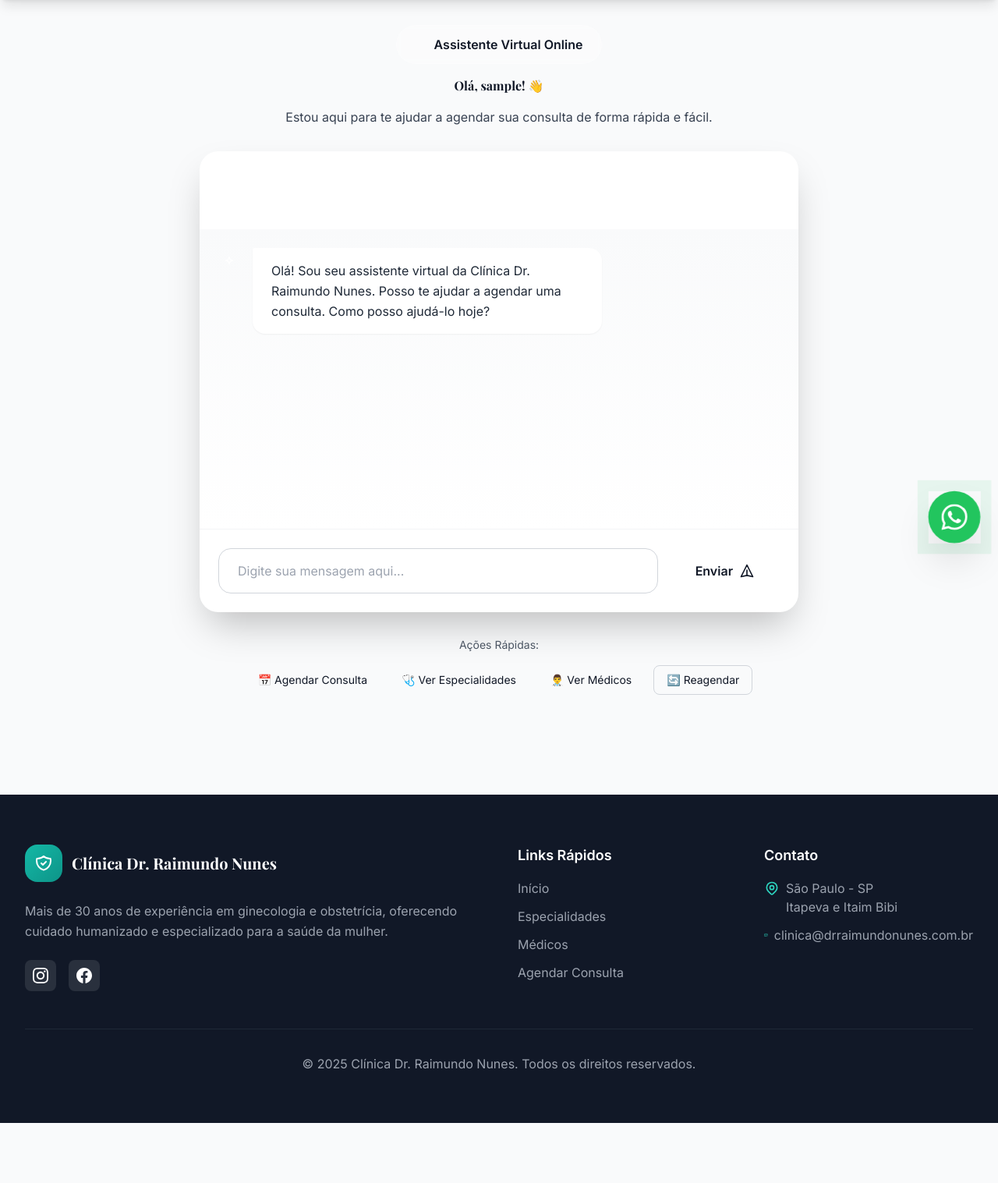
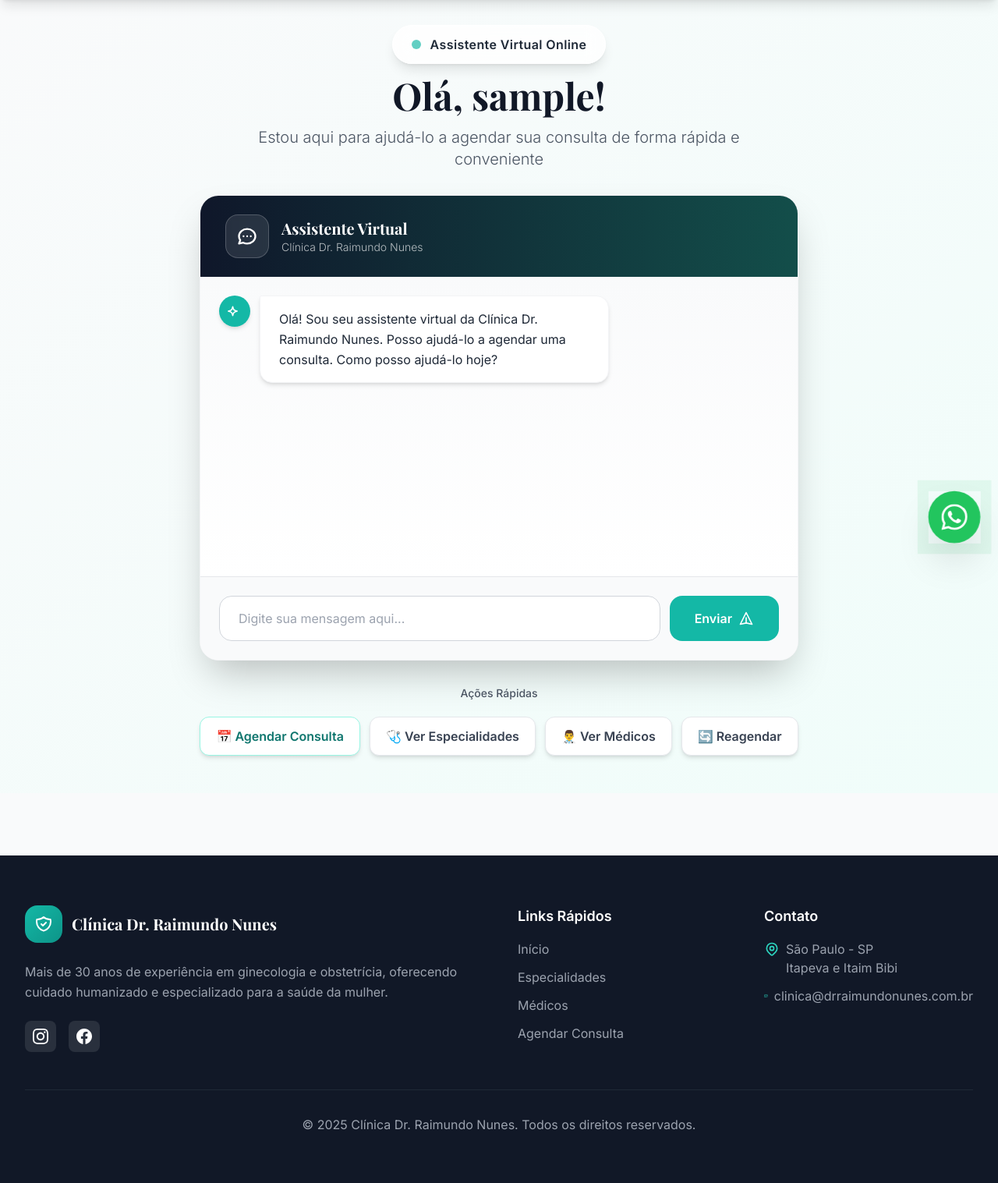
Before and after one commit to lsfrenzel/clinica_raimundo, a Flask app: page /chatbot in a window 1280 px wide. Shown: the part 81-1598 px from the top of the page at 78% size. Before the commit the page ends 1521 px from the top, so only its background shows below. Run offline with Flask 3, Linux system fonts and the light colour scheme; the visitor is signed in with stand-in values (Sample User, id 1); some libraries are stand-ins or nearby versions.

Commit message:
Improve virtual assistant's appearance and fix booking database errors
Update chatbot UI elements and ensure appointments are correctly saved to the database using `db.session.flush()` and `db.session.commit()`.

Replit-Commit-Author: Agent
Replit-Commit-Session-Id: 6941f8b0-671a-4446-be8c-736f50a9fe61
Replit-Commit-Checkpoint-Type: intermediate_checkpoint
Replit-Commit-Screenshot-Url: https://storage.googleapis.com/screenshot-production-us-central1/cf5c5312-4bba-4d30-aaf3-508ebd5562eb/6941f8b0-671a-4446-be8c-736f50a9fe61/b5TdcBx

```diff
--- a/app/templates/chatbot.html
+++ b/app/templates/chatbot.html
@@ -3,48 +3,48 @@
 {% block title %}Assistente Virtual - {{ super() }}{% endblock %}
 
 {% block content %}
-<div class="min-h-screen bg-gradient-cream pt-8 pb-12">
+<div class="min-h-screen bg-gradient-to-br from-gray-50 to-primary-50 pt-8 pb-12">
     <div class="max-w-4xl mx-auto px-4 sm:px-6 lg:px-8">
-        <!-- Header -->
-        <div class="text-center mb-8 fade-in">
-            <div class="inline-flex items-center bg-white/30 rounded-full px-6 py-3 mb-4 backdrop-blur-sm border border-white/20">
-                <div class="w-3 h-3 bg-emerald rounded-full mr-3 animate-pulse"></div>
-                <span class="text-dark-gray font-semibold">Assistente Virtual Online</span>
+        <!-- Header Elegante -->
+        <div class="text-center mb-8 animate-fade-in">
+            <div class="inline-flex items-center bg-white/80 backdrop-blur-md rounded-full px-6 py-3 mb-4 shadow-lg border border-white">
+                <div class="w-3 h-3 bg-gradient-to-r from-primary-500 to-teal-500 rounded-full mr-3 animate-pulse"></div>
+                <span class="text-gray-800 font-semibold tracking-wide">Assistente Virtual Online</span>
             </div>
-            <h1 class="text-heading font-display font-bold text-dark-gray mb-4">
+            <h1 class="text-4xl sm:text-5xl font-display font-bold text-gray-900 mb-4">
                 {% if current_user.is_authenticated %}
-                    Olá, {{ current_user.nome }}! 👋
+                    Olá, {{ current_user.nome.split()[0] }}!
                 {% else %}
-                    Bem-vindo(a)! 👋
+                    Bem-vindo(a)!
                 {% endif %}
             </h1>
-            <p class="text-body-lg text-gray-700 font-body">
-                Estou aqui para te ajudar a agendar sua consulta de forma rápida e fácil.
+            <p class="text-lg sm:text-xl text-gray-600 font-light max-w-2xl mx-auto">
+                Estou aqui para ajudá-lo a agendar sua consulta de forma rápida e conveniente
             </p>
             {% if not current_user.is_authenticated %}
-            <div class="bg-blue-50 border border-blue-200 rounded-xl p-4 mt-4 max-w-2xl mx-auto">
-                <p class="text-sm text-blue-800 mb-2">💡 <strong>Dica:</strong> Para agendar consultas, você precisa fazer login ou criar uma conta.</p>
-                <div class="flex gap-2 justify-center">
-                    <a href="/auth/login" class="btn-teal px-4 py-2 text-sm">Login</a>
-                    <a href="/auth/register" class="btn-emerald px-4 py-2 text-sm">Criar Conta</a>
+            <div class="bg-gradient-to-r from-primary-50 to-teal-50 border border-primary-200 rounded-2xl p-6 mt-6 max-w-2xl mx-auto">
+                <p class="text-sm text-primary-800 mb-4"><strong>💡 Dica:</strong> Para agendar consultas, você precisa estar autenticado.</p>
+                <div class="flex gap-3 justify-center">
+                    <a href="/auth/login" class="bg-white text-primary-700 font-semibold px-6 py-3 rounded-xl shadow-md hover:shadow-lg transition-all duration-300">Login</a>
+                    <a href="/auth/register" class="bg-primary-600 text-white font-semibold px-6 py-3 rounded-xl shadow-md hover:shadow-lg hover:bg-primary-700 transition-all duration-300">Criar Conta</a>
                 </div>
             </div>
             {% endif %}
         </div>
 
-        <!-- Chat Container -->
-        <div class="card-elegant bg-white rounded-3xl shadow-2xl overflow-hidden max-w-3xl mx-auto">
-            <!-- Chat Header -->
-            <div class="gradient-teal text-white px-8 py-6">
+        <!-- Chat Container Elegante -->
+        <div class="bg-white rounded-3xl shadow-2xl overflow-hidden max-w-3xl mx-auto border border-gray-100">
+            <!-- Chat Header Sofisticado -->
+            <div class="bg-gradient-to-r from-slate-900 to-primary-900 text-white px-8 py-6">
                 <div class="flex items-center space-x-4">
-                    <div class="w-12 h-12 bg-white/20 rounded-2xl flex items-center justify-center">
+                    <div class="w-14 h-14 bg-white/10 backdrop-blur-sm rounded-2xl flex items-center justify-center border border-white/20">
                         <svg class="w-7 h-7 text-white" fill="none" stroke="currentColor" viewBox="0 0 24 24">
                             <path stroke-linecap="round" stroke-linejoin="round" stroke-width="2" d="M8 12h.01M12 12h.01M16 12h.01M21 12c0 4.418-4.03 8-9 8a9.863 9.863 0 01-4.255-.949L3 20l1.395-3.72C3.512 15.042 3 13.574 3 12c0-4.418 4.03-8 9-8s9 3.582 9 8z" />
                         </svg>
                     </div>
                     <div>
-                        <h2 class="text-xl font-bold font-heading">Assistente Virtual</h2>
-                        <p class="text-white/80 font-body">Clínica Dr. Raimundo Nunes</p>
+                        <h2 class="text-xl font-bold font-display">Assistente Virtual</h2>
+                        <p class="text-white/70 text-sm font-light">Clínica Dr. Raimundo Nunes</p>
                     </div>
                 </div>
             </div>
@@ -53,36 +53,36 @@
             <div id="chatMessages" class="h-96 overflow-y-auto p-6 space-y-4 bg-gradient-to-b from-gray-50 to-white">
                 <!-- Mensagem inicial do bot -->
                 <div class="flex space-x-3">
-                    <div class="w-8 h-8 gradient-emerald rounded-full flex items-center justify-center flex-shrink-0">
-                        <svg class="w-4 h-4 text-white" fill="none" stroke="currentColor" viewBox="0 0 24 24">
+                    <div class="w-10 h-10 bg-gradient-to-br from-primary-500 to-teal-500 rounded-full flex items-center justify-center flex-shrink-0 shadow-md">
+                        <svg class="w-5 h-5 text-white" fill="none" stroke="currentColor" viewBox="0 0 24 24">
                             <path stroke-linecap="round" stroke-linejoin="round" stroke-width="2" d="M9.813 15.904L9 18.75l-.813-2.846a4.5 4.5 0 00-3.09-3.09L2.25 12l2.846-.813a4.5 4.5 0 003.09-3.09L9 5.25l.813 2.847a4.5 4.5 0 003.09 3.09L15.75 12l-2.847.813a4.5 4.5 0 00-3.09 3.091z" />
                         </svg>
                     </div>
-                    <div class="bg-white rounded-2xl rounded-tl-sm px-6 py-4 shadow-sm max-w-md">
-                        <p class="text-gray-800 font-body leading-relaxed">
+                    <div class="bg-white rounded-2xl rounded-tl-sm px-6 py-4 shadow-md border border-gray-100 max-w-md">
+                        <p class="text-gray-800 leading-relaxed">
                             Olá! Sou seu assistente virtual da Clínica Dr. Raimundo Nunes.
-                            Posso te ajudar a agendar uma consulta. Como posso ajudá-lo hoje?
+                            Posso ajudá-lo a agendar uma consulta. Como posso ajudá-lo hoje?
                         </p>
                     </div>
                 </div>
             </div>
 
-            <!-- Chat Input -->
-            <div class="border-t border-gray-100 p-6">
-                <form id="chatForm" class="flex space-x-4">
+            <!-- Chat Input Refinado -->
+            <div class="border-t border-gray-200 p-6 bg-gray-50">
+                <form id="chatForm" class="flex space-x-3">
                     <input
                         type="text"
                         id="messageInput"
                         placeholder="Digite sua mensagem aqui..."
-                        class="flex-1 border border-gray-300 rounded-2xl px-6 py-4 font-body focus:outline-none focus:border-teal focus:ring-2 focus:ring-teal/20 transition-all duration-200"
+                        class="flex-1 bg-white border border-gray-300 rounded-2xl px-6 py-4 focus:outline-none focus:border-primary-500 focus:ring-2 focus:ring-primary-500/20 transition-all duration-200"
                         autocomplete="off"
                     >
                     <button
                         type="submit"
                         id="sendButton"
-                        class="btn-emerald px-8 py-4 rounded-2xl flex items-center space-x-2 transition-all duration-200 hover:scale-105"
+                        class="bg-gradient-to-r from-primary-500 to-teal-500 text-white font-semibold px-8 py-4 rounded-2xl flex items-center space-x-2 transition-all duration-200 hover:scale-105 hover:shadow-lg"
                     >
-                        <span class="font-cta font-semibold">Enviar</span>
+                        <span>Enviar</span>
                         <svg class="w-5 h-5" fill="none" stroke="currentColor" viewBox="0 0 24 24">
                             <path stroke-linecap="round" stroke-linejoin="round" stroke-width="2" d="M12 19l9 2-9-18-9 18 9-2zm0 0v-8" />
                         </svg>
@@ -91,20 +91,20 @@
             </div>
         </div>
 
-        <!-- Quick Actions -->
+        <!-- Quick Actions Elegantes -->
         <div class="mt-8 text-center">
-            <p class="text-sm text-gray-600 mb-4 font-body">Ações Rápidas:</p>
+            <p class="text-sm text-gray-600 mb-5 font-medium">Ações Rápidas</p>
             <div class="flex flex-wrap justify-center gap-3">
-                <button class="quick-action btn-teal px-4 py-2 text-sm" data-message="Quero agendar uma consulta">
+                <button class="quick-action bg-white text-primary-700 font-semibold px-5 py-3 rounded-xl shadow-md hover:shadow-lg transition-all duration-300 hover:scale-105 border border-primary-200" data-message="Quero agendar uma consulta">
                     📅 Agendar Consulta
                 </button>
-                <button class="quick-action btn-gold px-4 py-2 text-sm" data-message="Quais especialidades vocês atendem?">
+                <button class="quick-action bg-white text-gray-700 font-semibold px-5 py-3 rounded-xl shadow-md hover:shadow-lg transition-all duration-300 hover:scale-105 border border-gray-200" data-message="Quais especialidades vocês atendem?">
                     🩺 Ver Especialidades
                 </button>
-                <button class="quick-action btn-emerald px-4 py-2 text-sm" data-message="Quem são os médicos disponíveis?">
+                <button class="quick-action bg-white text-gray-700 font-semibold px-5 py-3 rounded-xl shadow-md hover:shadow-lg transition-all duration-300 hover:scale-105 border border-gray-200" data-message="Quem são os médicos disponíveis?">
                     👨‍⚕️ Ver Médicos
                 </button>
-                <button class="quick-action link-elegant px-4 py-2 text-sm border border-gray-300 rounded-lg hover:bg-gray-50" data-message="Preciso remarcar um agendamento">
+                <button class="quick-action bg-white text-gray-700 font-semibold px-5 py-3 rounded-xl shadow-md hover:shadow-lg transition-all duration-300 hover:scale-105 border border-gray-200" data-message="Preciso remarcar um agendamento">
                     🔄 Reagendar
                 </button>
             </div>
@@ -112,12 +112,12 @@
     </div>
 </div>
 
-<!-- Loading indicator -->
+<!-- Loading indicator elegante -->
 <div id="loadingIndicator" class="hidden fixed top-1/2 left-1/2 transform -translate-x-1/2 -translate-y-1/2 z-50">
-    <div class="bg-white rounded-2xl p-6 shadow-2xl">
-        <div class="flex items-center space-x-3">
-            <div class="animate-spin w-6 h-6 border-2 border-teal border-t-transparent rounded-full"></div>
-            <span class="text-gray-700 font-body">Processando...</span>
+    <div class="bg-white rounded-2xl p-8 shadow-2xl border border-gray-100">
+        <div class="flex items-center space-x-4">
+            <div class="animate-spin w-8 h-8 border-3 border-primary-500 border-t-transparent rounded-full"></div>
+            <span class="text-gray-800 font-semibold">Processando sua solicitação...</span>
         </div>
     </div>
 </div>
@@ -210,11 +210,11 @@ function addUserMessage(message) {
     const messageDiv = document.createElement('div');
     messageDiv.className = 'flex justify-end space-x-3';
     messageDiv.innerHTML = `
-        <div class="bg-teal text-white rounded-2xl rounded-tr-sm px-6 py-4 shadow-sm max-w-md">
-            <p class="font-body leading-relaxed">${escapeHtml(message)}</p>
+        <div class="bg-gradient-to-r from-primary-500 to-teal-500 text-white rounded-2xl rounded-tr-sm px-6 py-4 shadow-md max-w-md">
+            <p class="leading-relaxed">${escapeHtml(message)}</p>
         </div>
-        <div class="w-8 h-8 gradient-gold rounded-full flex items-center justify-center flex-shrink-0">
-            <svg class="w-4 h-4 text-white" fill="none" stroke="currentColor" viewBox="0 0 24 24">
+        <div class="w-10 h-10 bg-gradient-to-br from-gray-400 to-gray-500 rounded-full flex items-center justify-center flex-shrink-0 shadow-md">
+            <svg class="w-5 h-5 text-white" fill="none" stroke="currentColor" viewBox="0 0 24 24">
                 <path stroke-linecap="round" stroke-linejoin="round" stroke-width="2" d="M16 7a4 4 0 11-8 0 4 4 0 018 0zM12 14a7 7 0 00-7 7h14a7 7 0 00-7-7z" />
             </svg>
         </div>
@@ -261,13 +261,13 @@ function addBotMessage(message, data = {}, action = '') {
     }
 
     messageDiv.innerHTML = `
-        <div class="w-8 h-8 gradient-emerald rounded-full flex items-center justify-center flex-shrink-0">
-            <svg class="w-4 h-4 text-white" fill="none" stroke="currentColor" viewBox="0 0 24 24">
+        <div class="w-10 h-10 bg-gradient-to-br from-primary-500 to-teal-500 rounded-full flex items-center justify-center flex-shrink-0 shadow-md">
+            <svg class="w-5 h-5 text-white" fill="none" stroke="currentColor" viewBox="0 0 24 24">
                 <path stroke-linecap="round" stroke-linejoin="round" stroke-width="2" d="M9.813 15.904L9 18.75l-.813-2.846a4.5 4.5 0 00-3.09-3.09L2.25 12l2.846-.813a4.5 4.5 0 003.09-3.09L9 5.25l.813 2.847a4.5 4.5 0 003.09 3.09L15.75 12l-2.847.813a4.5 4.5 0 00-3.09 3.091z" />
             </svg>
         </div>
-        <div class="bg-white rounded-2xl rounded-tl-sm px-6 py-4 shadow-sm max-w-md">
-            <p class="text-gray-800 font-body leading-relaxed mb-3">${escapeHtml(message)}</p>
+        <div class="bg-white rounded-2xl rounded-tl-sm px-6 py-4 shadow-md border border-gray-100 max-w-md">
+            <p class="text-gray-800 leading-relaxed mb-3">${escapeHtml(message)}</p>
             ${extraContent}
         </div>
     `;
--- a/chatbot_service.py
+++ b/chatbot_service.py
@@ -453,7 +453,8 @@ Responda sempre em formato JSON com esta estrutura:
                 agendamento.telefone_convidado = booking_data.get('telefone', '')
 
             db.session.add(agendamento)
-            db.session.commit()
+            db.session.flush()  # Garantir que o ID seja gerado
+            db.session.commit()  # Persistir no banco de dados
 
             return {
                 'success': True,
```
